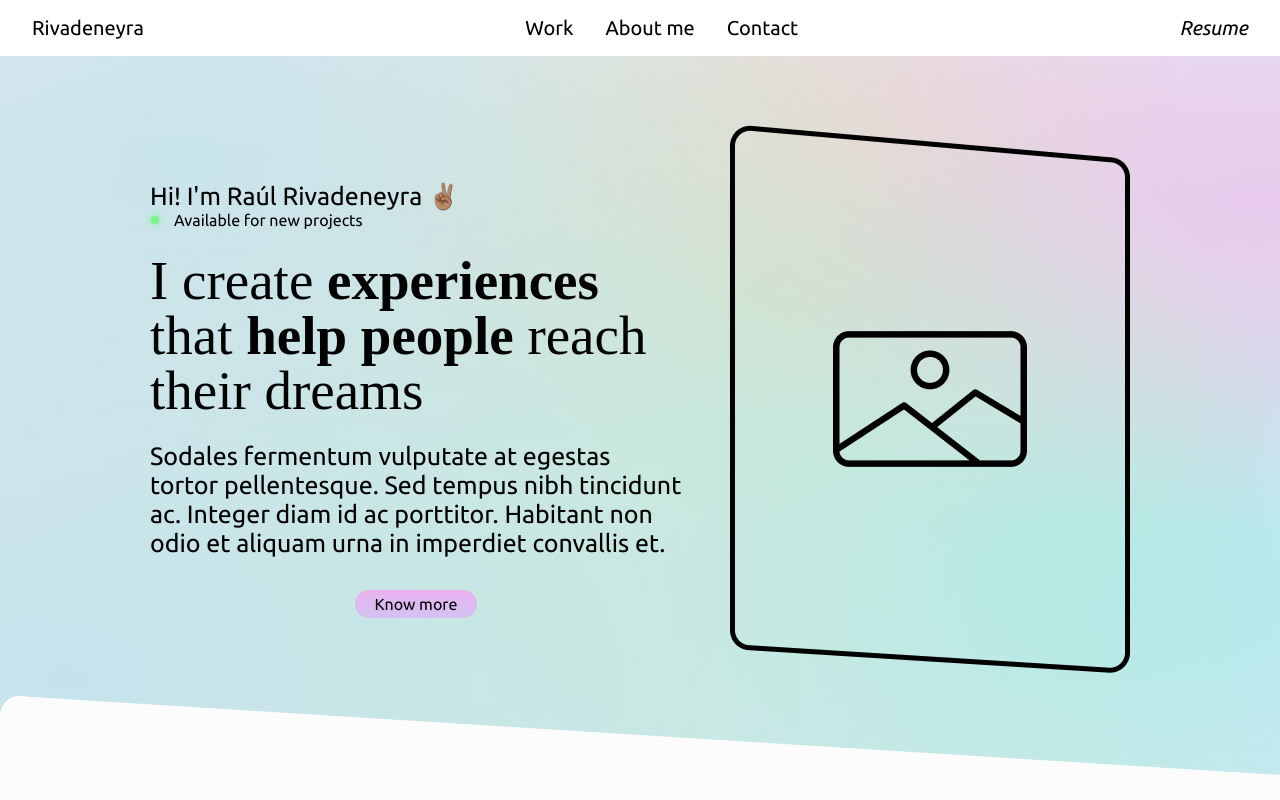
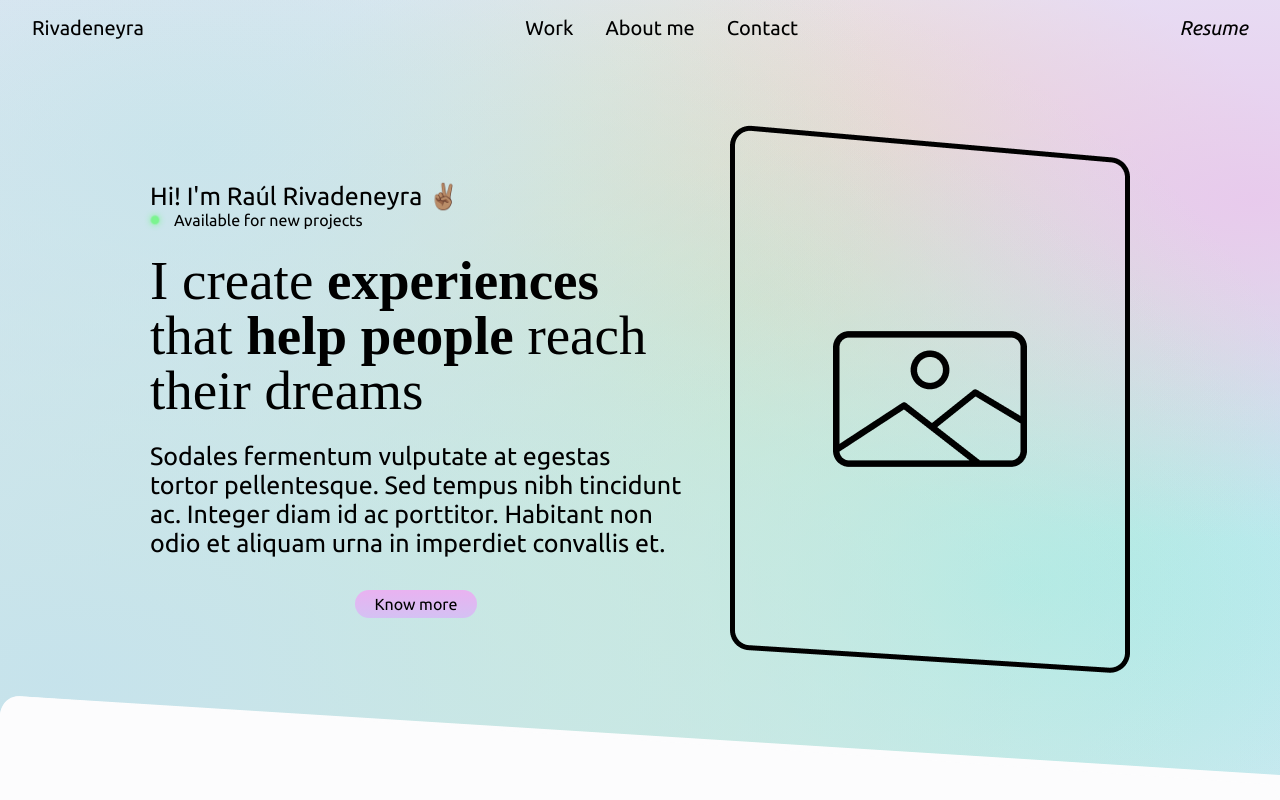
Before and after one commit to RaulRivadeneyra/rivadeneyra-website, a Vue app: page / in a window 1280 px wide. Shown: the top 800 px of the page. Built offline with nearby package versions, Linux system fonts and the light colour scheme; a web font is replaced by a local one.

Commit message:
Fixed header

```diff
--- a/src/components/NavBar.vue
+++ b/src/components/NavBar.vue
@@ -1,6 +1,5 @@
 <template>
   <div class="navbar page_container-center">
-    <div class="background" />
     <div class="container page_minmax_size-spread">
       <div class="signature p-20-regular">
         <router-link :to="{ name: 'Home' }">Rivadeneyra</router-link>
@@ -36,12 +35,4 @@ export default {
 .middle-links > * {
   padding: 0rem 1rem;
 }
-.background {
-  width: 100%;
-  height: 100%;
-  position: absolute;
-  z-index: -1;
-  background: white;
-  fill: url(#gradient);
-}
 </style>
```
